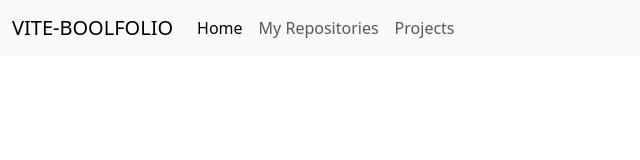
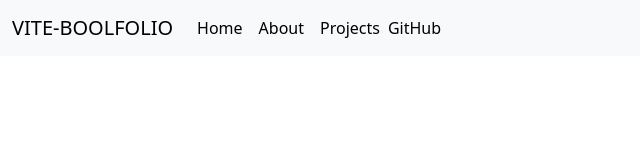
Before and after one commit to matteoNapoli42/vite-boolfolio, a Vue app: page / in a window 1280 px wide. Shown: the top 160 px of the page, without its empty margins (0-640 px from the left). Built offline with nearby package versions, Linux system fonts and the light colour scheme; no server answers.

Commit message:
using rout-link to move through components in Nav

```diff
--- a/src/App.vue
+++ b/src/App.vue
@@ -12,6 +12,24 @@ export default {
   data() {
     return {
       state,
+
+      menuItems:
+        [
+          {
+            name: 'Home',
+            url: '/'
+          },
+
+          {
+            name: 'About',
+            url: '/About'
+          },
+
+          {
+            name: 'Projects',
+            url: '/projects'
+          }
+        ]
     }
   },
 
@@ -25,7 +43,7 @@ export default {
 </script>
 
 <template>
-  <Navbar />
+  <Navbar :items="menuItems" />
   <router-view></router-view>
 </template>
 
--- a/src/components/Navbar.vue
+++ b/src/components/Navbar.vue
@@ -2,6 +2,9 @@
 
 export default {
     name: 'Navbar',
+    props: {
+        items: Object
+    }
 }
 </script>
 
@@ -12,18 +15,15 @@ export default {
             <a class="navbar-brand" href="#">VITE-BOOLFOLIO</a>
             <div class="collapse navbar-collapse" id="navbarSupportedContent">
                 <ul class="navbar-nav me-auto mb-2 mb-lg-0">
-                    <li class="nav-item">
-                        <a class="nav-link active" aria-current="page" href="/">Home</a>
-                    </li>
-                    <li class="nav-item">
-                        <a class="nav-link" href="https://github.com/matteoNapoli42?tab=repositories">My Repositories</a>
-                    </li>
-                    <li class="nav-item">
-                        <router-link class=" nav-link" to="/projects">
-                            Projects
+                    <li class="nav-item" v-for="item in items">
+                        <router-link class="nav-link active" :to="item.url">
+                            {{ item.name }}
                         </router-link>
                     </li>
-
+                    <li class="nav-item py-2">
+                        <a href="https://github.com/matteoNapoli42?tab=repositories"
+                            class=" text-decoration-none text-black">GitHub</a>
+                    </li>
                 </ul>
             </div>
         </div>
```
Also changed, not shown: src/router.js (+5 -2 lines).
